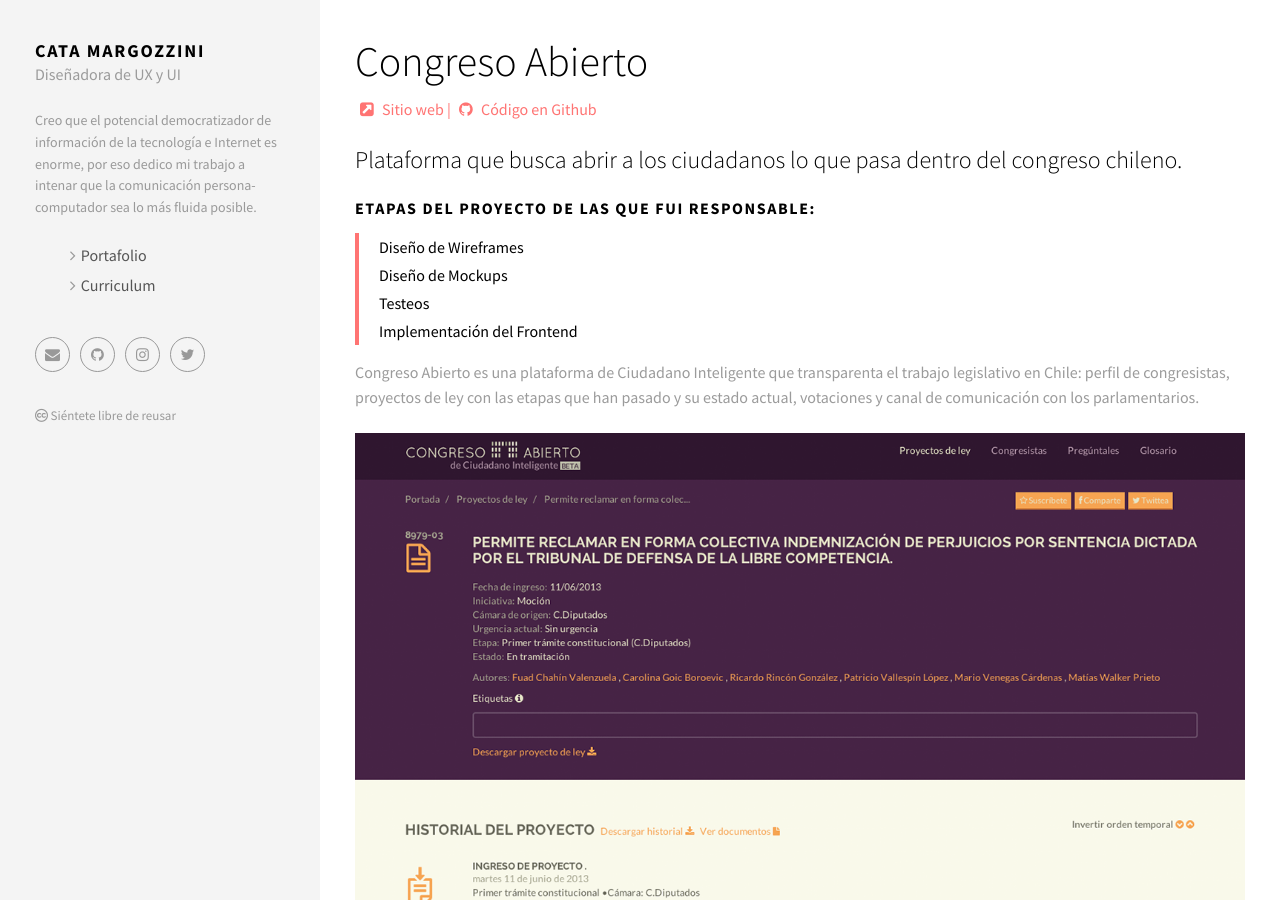
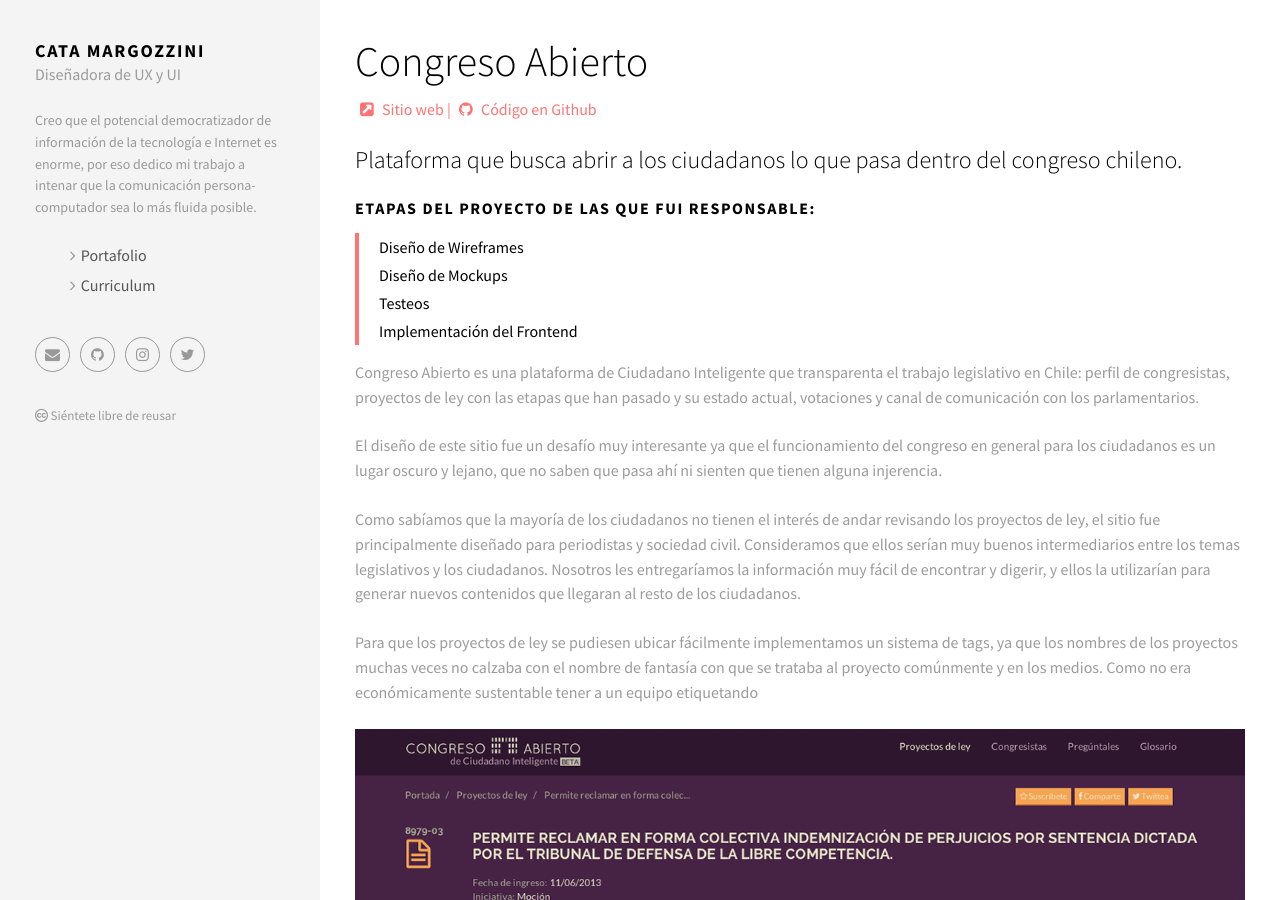
Before and after one commit to camargozzini/portafolio-camargozzini, a Jekyll site: the page built from _posts/2014-01-01-congresoabierto.markdown, in a window 1280 px wide and 900 px high. Built offline with Jekyll 4.4.1, drawn with Linux system fonts in a browser that asks for light colours; nearby versions of some CDN libraries.

Commit message:
Congreso abierto

```diff
--- a/_posts/2014-01-01-congresoabierto.markdown
+++ b/_posts/2014-01-01-congresoabierto.markdown
@@ -23,6 +23,12 @@
 
 Congreso Abierto es una plataforma de Ciudadano Inteligente que transparenta el trabajo legislativo en Chile: perfil de congresistas, proyectos de ley con las etapas que han pasado y su estado actual, votaciones y canal de comunicación con los parlamentarios.
 
+El diseño de este sitio fue un desafío muy interesante ya que el funcionamiento del congreso en general para los ciudadanos es un lugar oscuro y lejano, que no saben que pasa ahí ni sienten que tienen alguna injerencia.
+
+Como sabíamos que la mayoría de los ciudadanos no tienen el interés de andar revisando los proyectos de ley, el sitio fue principalmente diseñado para periodistas y sociedad civil. Consideramos que ellos serían muy buenos intermediarios entre los temas legislativos y los ciudadanos. Nosotros les entregaríamos la información muy fácil de encontrar y digerir, y ellos la utilizarían para generar nuevos contenidos que llegaran al resto de los ciudadanos.
+
+Para que los proyectos de ley se pudiesen ubicar fácilmente implementamos un sistema de tags, ya que los nombres de los proyectos muchas veces no calzaba con el nombre de fantasía con que se trataba al proyecto comúnmente y en los medios. Como no era económicamente sustentable tener a un equipo etiquetando
+
 <img src="{{ site.baseurl }}img/content/ca01.png" class="img-responsive">
 <img src="{{ site.baseurl }}img/content/ca02.png" class="img-responsive">
 <img src="{{ site.baseurl }}img/content/ca03.png" class="img-responsive">
```
